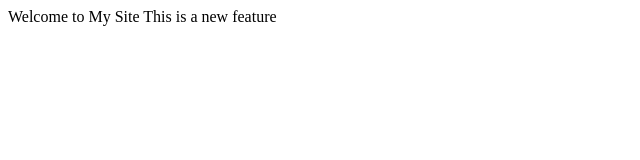
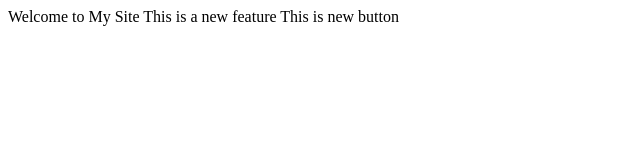
Before and after one commit to franciswixon/localrepo, a plain HTML site: page index.html in a window 1280 px wide. Shown: the whole page, without its empty margins (0-640 px from the left). Drawn offline with Linux system fonts and the light colour scheme.

Commit message:
This is new button

```diff
--- a/index.html
+++ b/index.html
@@ -8,5 +8,6 @@
 <body>
     Welcome to My Site
     This is a new feature
+    This is new button
 </body>
 </html>
```
